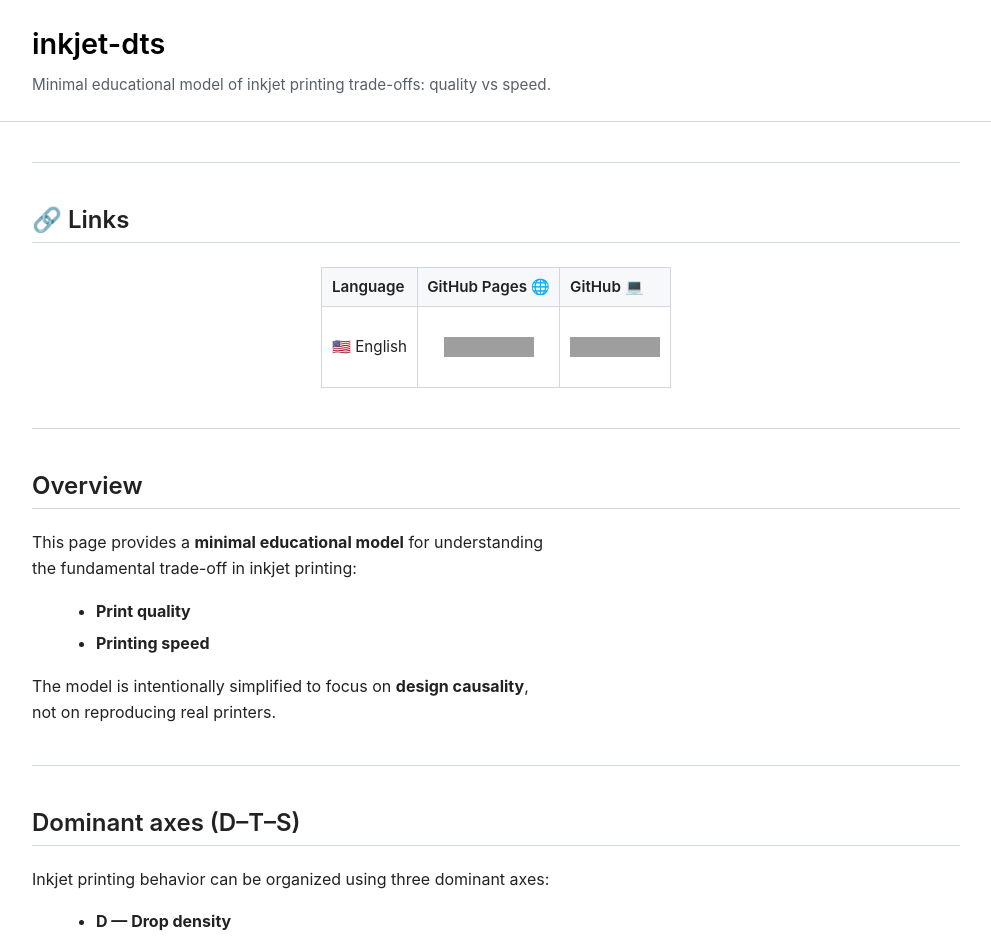
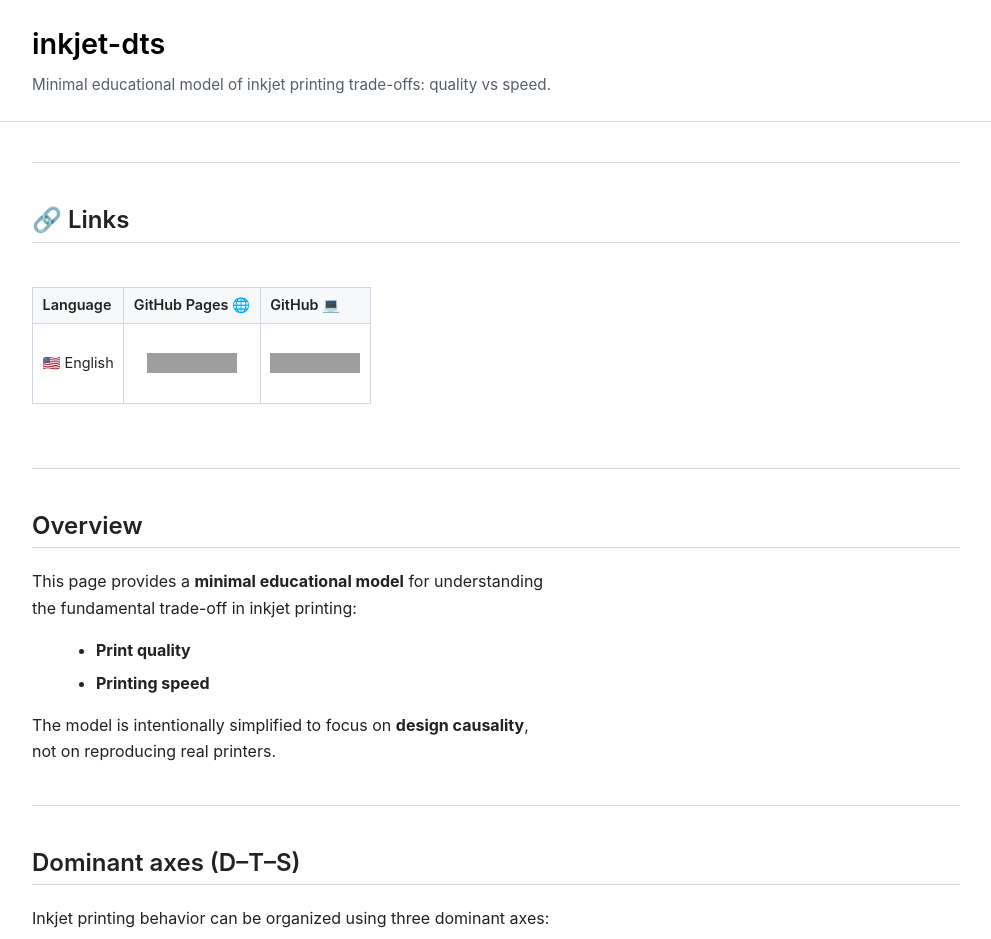
Before and after one commit to Samizo-AITL/inkjet-dts, a Jekyll site: the page built from index.md, in a window 1280 px wide. Shown: the top 939 px of the page, without its empty margins (144-1135 px from the left). Built offline with Jekyll 4.4.1, drawn with Linux system fonts in a browser that asks for light colours; grey boxes are pictures that could not be loaded.

Commit message:
Update style.css

```diff
--- a/assets/css/style.css
+++ b/assets/css/style.css
@@ -72,18 +72,10 @@
   line-height: 1.4;
 }
 
-h1 {
-  margin-top: 0;
-}
-
 h2 {
   margin-top: 2.5rem;
   padding-bottom: 0.3rem;
   border-bottom: 1px solid #d0d7de;
-}
-
-h3 {
-  margin-top: 2rem;
 }
 
 /* ---------- text ---------- */
@@ -131,23 +123,22 @@
   border-radius: 4px;
 }
 
-/* ---------- tables (compact technical) ---------- */
+/* ---------- tables (FIXED: compact technical) ---------- */
 
 table {
+  display: inline-table;     /* ★ これが決定打 */
   border-collapse: collapse;
-  margin: 1.5rem auto;   /* 中央寄せ */
-  width: auto;           /* ← 画面いっぱいにしない */
-  max-width: 100%;
-  font-size: 0.95rem;
+  margin: 1.5rem auto;       /* 中央寄せ */
+  font-size: 0.9rem;
 }
 
 th,
 td {
   border: 1px solid #d0d7de;
-  padding: 0.4rem 0.6rem;   /* コンパクト */
+  padding: 0.35rem 0.6rem;   /* 技術表向けに詰める */
   text-align: left;
   vertical-align: middle;
-  white-space: nowrap;     /* 技術表記向け */
+  white-space: nowrap;      /* 行を伸ばさない */
 }
 
 th {
```
